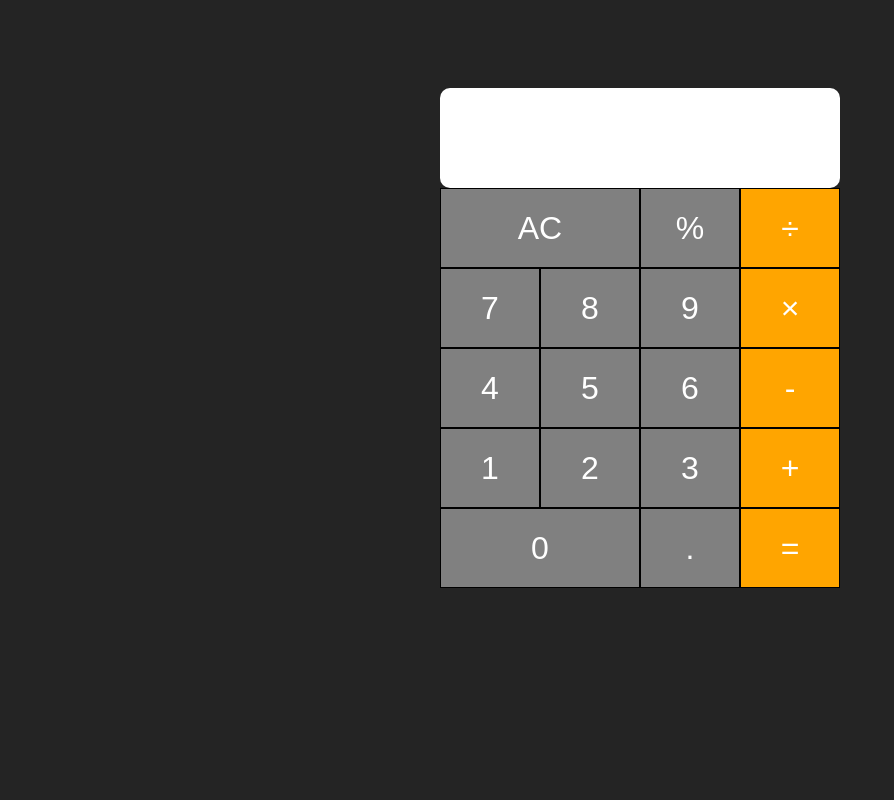
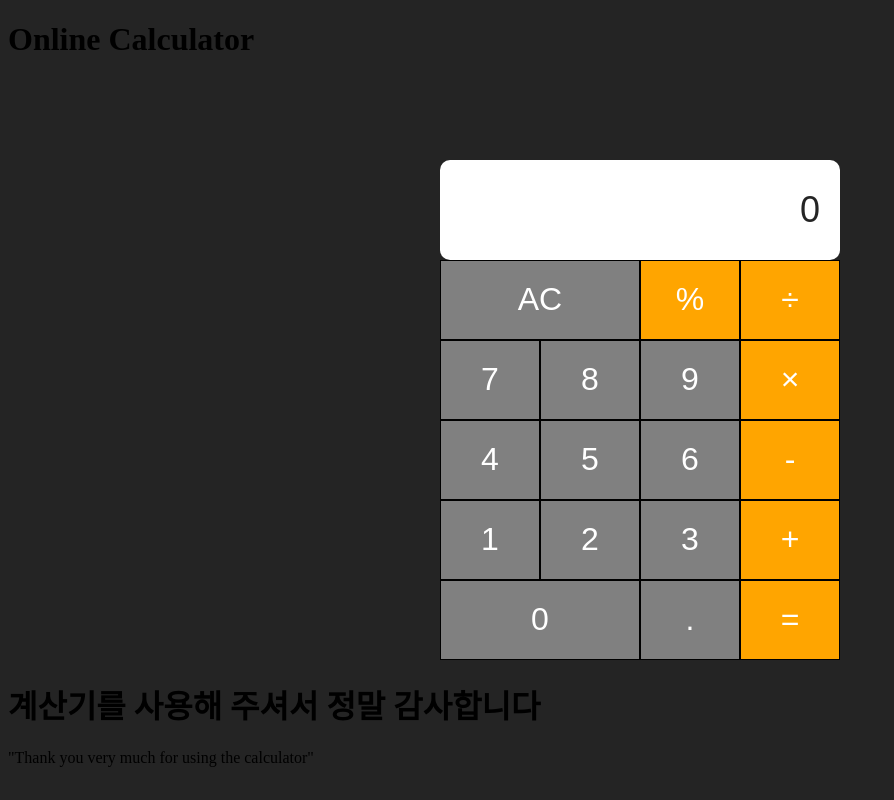
Before and after one commit to Bayuariefr/Simple-Calculator, a plain HTML site: page index.html in a window 1280 px wide. Shown: the whole page, without its empty margins (0-894 px from the left). Drawn offline with Linux system fonts and the light colour scheme.

Commit message:
Update index.html

```diff
--- a/index.html
+++ b/index.html
@@ -4,17 +4,24 @@
     <meta charset="UTF-8">
     <meta http-equiv="X-UA-Compatible" content="IE=edge">
     <meta name="viewport" content="width=device-width, initial-scale=1.0">
-    <title>Calculator Web_2</title>
+    <title>Online Calculator</title>
     <link rel="stylesheet" href="stylesheet.css">
+    <link rel="preconnect" href="https://fonts.googleapis.com">
+    <link rel="preconnect" href="https://fonts.gstatic.com" crossorigin>
+    <link href="https://fonts.googleapis.com/css2?family=Noto+Sans+KR:wght@900&display=swap" rel="stylesheet">
 </head>
 <body>
+    <div class="container">
+        <h1> Online Calculator </h1>
+    </div>
+
     <div class="calculator">
-        <input type="text" class="calculator-screen" innerText="0" disabeld />
+        <input type="text" class="calculator-screen" value="0" disabeld />
         <div class="calculator-keys">
             <div class="row">
                 <button class="all-clear">AC</button>
-                <button class="percentage">%</button>
-                <button class="operator">&divide;</button>
+                <button class="operator" value="%">%</button>
+                <button class="operator" value="/">&divide;</button>
             </div>
             <div class="row">
                 <button class="number" value="7">7</button>
@@ -42,5 +49,10 @@
         </div>
         <script type="text/javascript" src="script.js"></script>
     </div>
+
+    <div class="footer">
+        <h1>계산기를 사용해 주셔서 정말 감사합니다</h1>
+        <p>"Thank you very much for using the calculator"</p>
+    </div>
 </body>
 </html>
```
